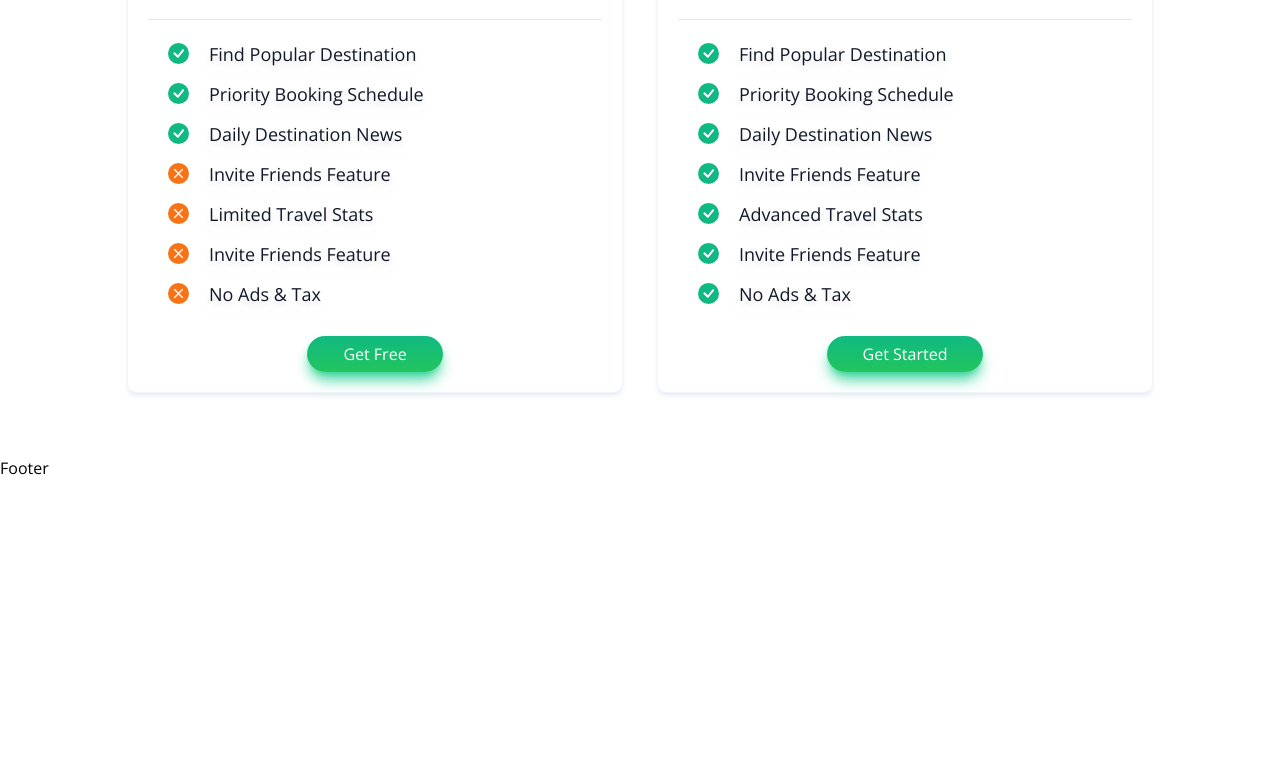
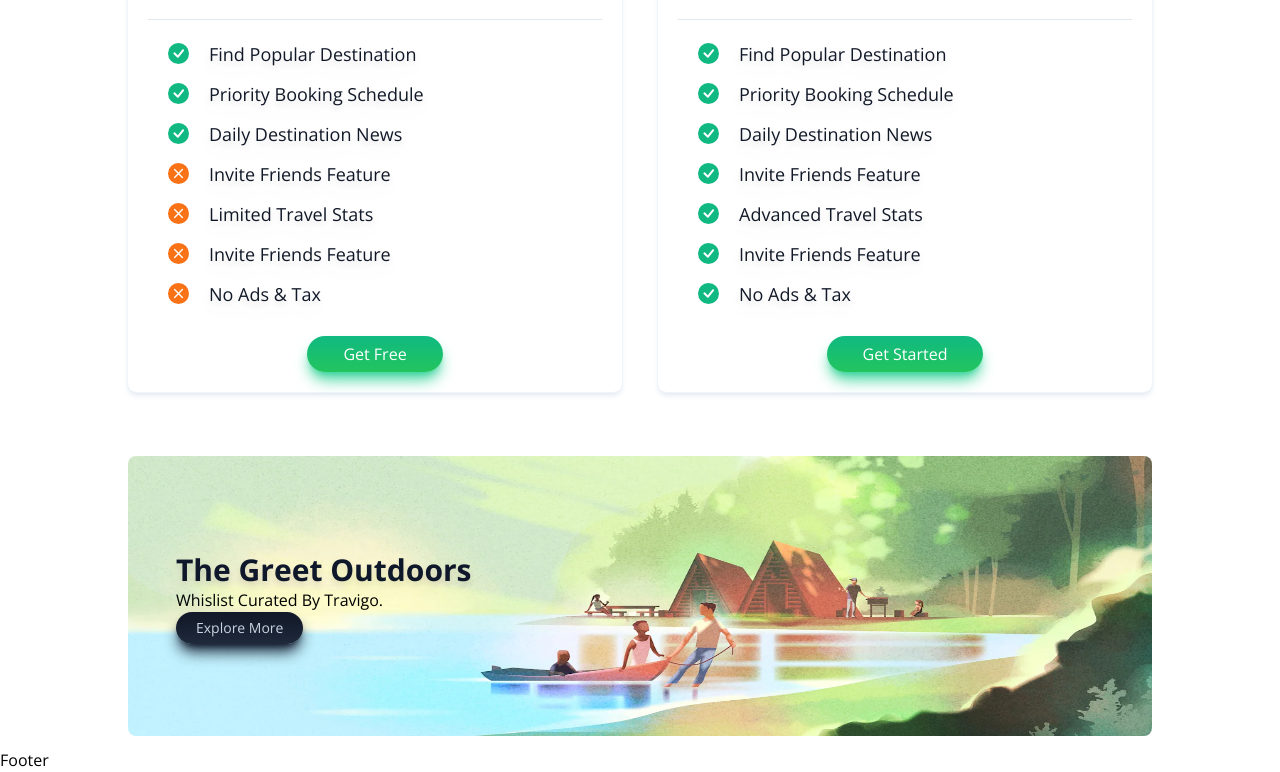
Before and after one commit to Raihanhn/Modern_Blog_App, a React (Vite) app: page / in a window 1280 px wide. Shown: the part 2608-3380 px from the top of the page. Before the commit the page ends 3088 px from the top, so only its background shows below. Built offline with nearby package versions, Linux system fonts and the light colour scheme.

Commit message:
13th commit

```diff
--- a/src/App.jsx
+++ b/src/App.jsx
@@ -1,6 +1,6 @@
 import React from 'react'
-import {Navbar, Hero, Footer, Memory, Explore, Advertise, Pricings} from './components'
-import { hero, navlinks, memory, placesAPI, brands, pricingapi } from './data/travigodata'
+import {Navbar, Hero, Footer, Memory, Explore, Advertise, Pricings, Banner} from './components'
+import { hero, navlinks, memory, placesAPI, brands, pricingapi, bannerAPI } from './data/travigodata'
 
 const App = () => {
   return (
@@ -11,6 +11,7 @@ const App = () => {
       <Explore title="Explore The Beauty of World" placesAPI={placesAPI} />
       <Advertise brands={brands} />
       <Pricings pricingapi={pricingapi} />
+      <Banner bannerAPI={bannerAPI} />
       <Footer/>
     </>
   )
--- /dev/null
+++ b/src/components/Banner.jsx
@@ -0,0 +1,20 @@
+import React from 'react'
+
+const Banner = ({bannerAPI: {title, text, btnText, imgSrc} }) => {
+  return (
+    <>
+        <div className="relative w-full max-w-5xl ml-auto mr-auto mt-0 mb-3 xl-w-[95vw] rounded-lg">
+            <div className="relative flex items-center">
+                <img src={imgSrc} alt="banner/api" className='h-[35vh] w-full rounded-lg' />
+            </div>
+            <div className="absolute top-24 left-12 w-full flex flex-col items-start md:items-center md:justify-center md:left-0 md:top-14 ">
+                <h1 className="text-3xl font-bold text-slate-900 drop-shadow-lg filter">{title} </h1>
+                <p className="text-base sm:text-sm">{text} </p>
+                <button className="py-1.5 px-5 bg-gradient-to-b from-gray-900 to-slate-800 text-slate-300 text-sm rounded-full shadow-lg shadow-slate-900 transition-all duration-300 active:scale-110" type='button'>{btnText} </button>
+            </div>
+        </div>
+    </>
+  )
+}
+
+export default Banner
--- a/src/components/index.js
+++ b/src/components/index.js
@@ -4,4 +4,5 @@ export {default as Memory} from './Memory.jsx'
 export {default as Explore} from './Explore.jsx'
 export {default as Advertise} from './Advertise.jsx'
 export {default as Pricings} from './Pricings.jsx'
+export {default as Banner} from './Banner.jsx'
 export {default as Footer} from './Footer.jsx'
```
